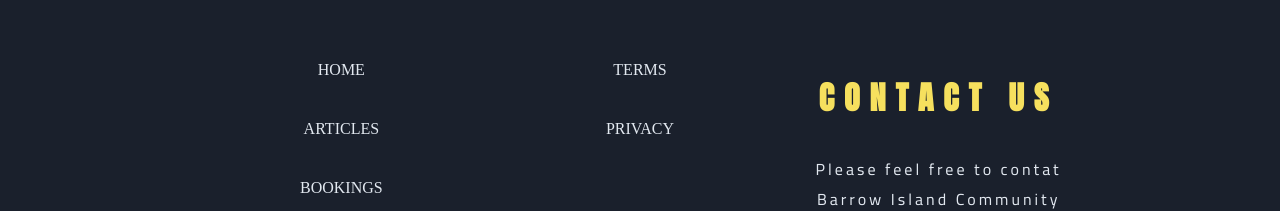
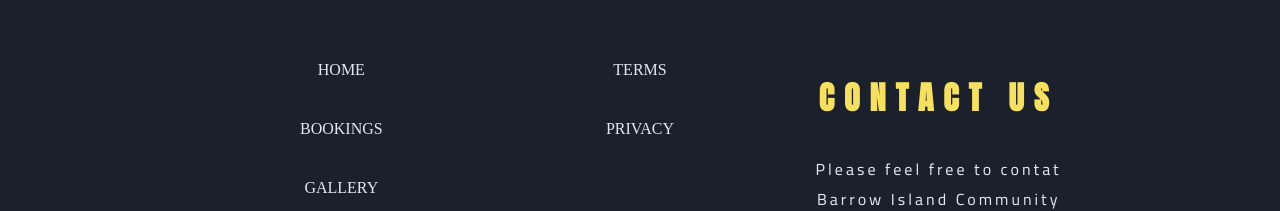
Before and after one commit to IAmCainey/Build-BICST, a Next.js app: page / in a window 1280 px wide. Shown: the part 4580-4791 px from the top of the page. Built offline with nearby package versions, Linux system fonts and the light colour scheme.

Commit message:
removed articles linked

```diff
--- a/components/footer.js
+++ b/components/footer.js
@@ -20,9 +20,6 @@ const Footer = () => {
                     <div className={style.item}>
                         <Link href="/">
                             <a className={style.link}>home</a>
-                        </Link>
-                        <Link href="/articles">
-                            <a className={style.link}>articles</a>
                         </Link>
                         <Link href="/bookings">
                             <a className={style.link}>Bookings</a>
```
